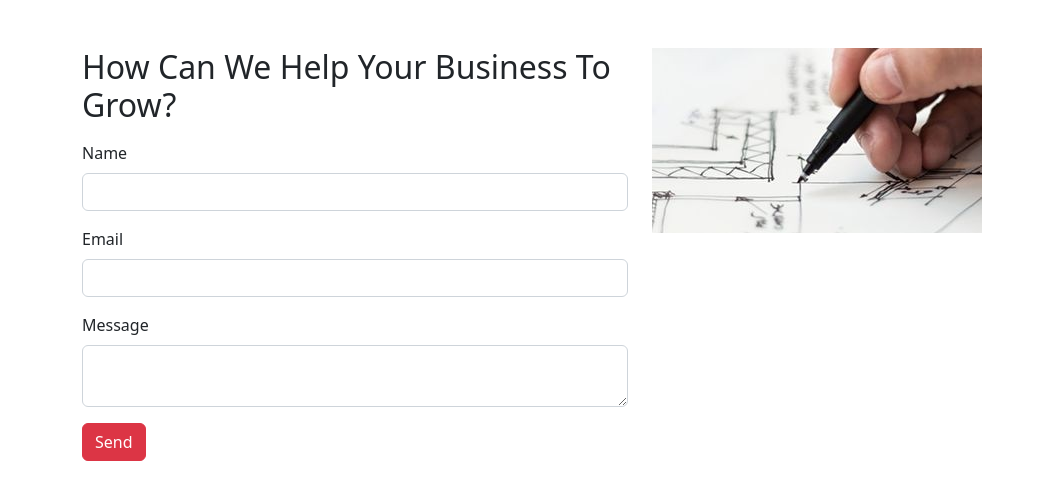
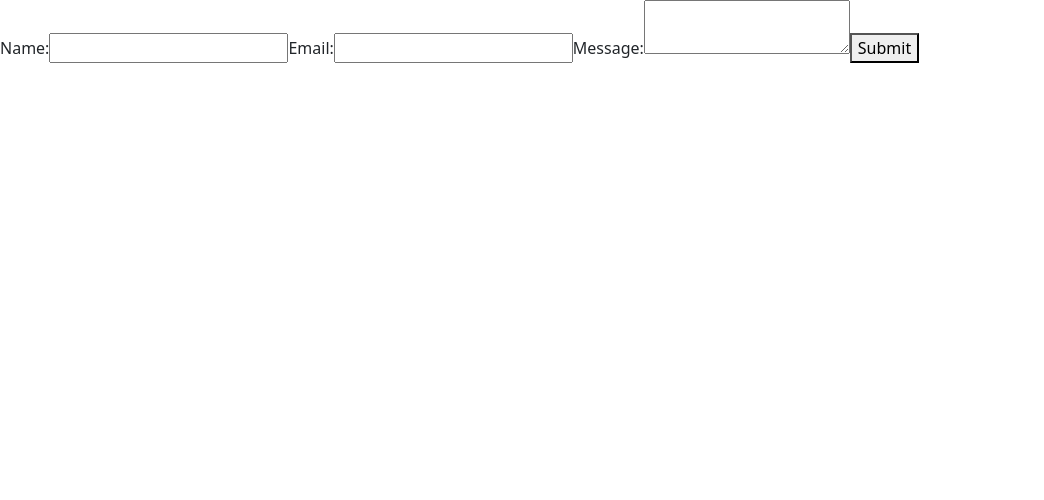
Before and after one commit to Kushalgiri/next-js-demo, a Next.js app: page /contact in a window 1280 px wide. Shown: the top 500 px of the page, without its empty margins (0-1044 px from the left). Built offline with nearby package versions, Linux system fonts and the light colour scheme.

Commit message:
contact and recaptcha

```diff
--- a/package.json
+++ b/package.json
@@ -20,8 +20,10 @@
     "eslint-config-next": "13.1.6",
     "framer-motion": "^9.1.6",
     "next": "13.1.6",
+    "nodemailer": "^6.9.1",
     "react": "18.2.0",
     "react-bootstrap": "^2.7.2",
-    "react-dom": "18.2.0"
+    "react-dom": "18.2.0",
+    "react-google-recaptcha": "^2.1.0"
   }
 }
--- /dev/null
+++ b/src/pages/api/sendEmail.js
@@ -0,0 +1,40 @@
+import nodemailer from "nodemailer";
+
+export default async function handler(req, res) {
+  if (req.method !== "POST") {
+    return res.status(405).json({ message: "Method not allowed" });
+  }
+
+  // Get form data from request body
+  const { name, email, message } = req.body;
+
+  // Create transporter object using SMTP transport
+  const transporter = nodemailer.createTransport({
+    host: "smtp.gmail.com",
+    port: 587,
+    secure: false,
+    auth: {
+      user: "kush.giri.457@gmail.com",
+      pass: "PredatorHelios_@457",
+    },
+  });
+
+  // Configure email options
+  const mailOptions = {
+    from: "kushalgiri381@gmail.com",
+    to: "kush.giri.457@gmail.com",
+    subject: `test email`,
+    html: `test mail maila`,
+  };
+
+  try {
+    // Send email
+    await transporter.sendMail(mailOptions);
+
+    // Return success response
+    res.status(200).json({ message: "Email sent" });
+  } catch (error) {
+    // Return error response
+    res.status(500).json({ message: "Error sending email", error });
+  }
+}
--- a/src/pages/contact.jsx
+++ b/src/pages/contact.jsx
@@ -1,59 +1,212 @@
-import React, {useState} from "react";
-import Image from "next/image";
-import image from "@/assets/images/project-1.jpg";
+// import React, {useState} from "react";
+// import Image from "next/image";
+// import image from "@/assets/images/project-1.jpg";
+// import ReCAPTCHA from "react-google-recaptcha";
 
-const contact = () => {
-  const [formStatus, setFormStatus] = useState("Send");
-  const onSubmit = (e) => {
-    e.preventDefault();
-    setFormStatus("Submitting...");
-    const { name, email, message } = e.target.elements;
-    let conFom = {
-      name: name.value,
-      email: email.value,
-      message: message.value,
+// const contact = () => {
+//   const [formStatus, setFormStatus] = useState("Send");
+// const [formData, setFormData] = useState({});
+// const [captchaToken, setCaptchaToken] = useState(null);
+
+//   const onSubmit = (e) => {
+//     e.preventDefault();
+
+//      if (!captchaToken) {
+//        console.log("Please verify you are human");
+//        return;
+//      }
+
+//     setFormStatus("Submitting...");
+//     const { name, email, message } = e.target.elements;
+//     let conFom = {
+//       name: name.value,
+//       email: email.value,
+//       message: message.value,
+//     };
+//     console.log(conFom);
+//   };
+
+//   const handleCaptchaChange = (token) => {
+//     setCaptchaToken(token);
+//   };
+
+//   return (
+//     <div className="container mt-5">
+//       <div className="row">
+//         <div className="col-md-6">
+//           <h2 className="mb-3">How Can We Help Your Business To Grow?</h2>
+//           <form onSubmit={onSubmit}>
+//             <div className="mb-3">
+//               <label className="form-label" htmlFor="name">
+//                 Name
+//               </label>
+//               <input className="form-control" type="text" id="name" required />
+//             </div>
+//             <div className="mb-3">
+//               <label className="form-label" htmlFor="email">
+//                 Email
+//               </label>
+//               <input
+//                 className="form-control"
+//                 type="email"
+//                 id="email"
+//                 required
+//               />
+//             </div>
+//             <div className="mb-3">
+//               <label className="form-label" htmlFor="message">
+//                 Message
+//               </label>
+//               <textarea className="form-control" id="message" required />
+//             </div>
+//             <ReCAPTCHA
+//               sitekey="6LcXbNwkAAAAAFtbS1S4YB4yRA81WjH0XKcvX4gq"
+//               onChange={handleCaptchaChange}
+//             />
+//             <button className="btn btn-danger" type="submit">
+//               {formStatus}
+//             </button>
+//           </form>
+//         </div>
+//         <div className="col-md-6">
+//           <Image src={image} alt="image" />
+//         </div>
+//       </div>
+//     </div>
+//   );
+// };
+// export default contact;
+
+
+
+
+
+
+// ========================================
+
+// With ReCAPTCHA
+
+
+// import { useState } from "react";
+// import ReCAPTCHA from "react-google-recaptcha";
+
+// const contact = () => {
+//   const [formData, setFormData] = useState({});
+//   const [captchaToken, setCaptchaToken] = useState(null);
+
+//   const handleSubmit = async (e) => {
+//     e.preventDefault();
+//     if (!captchaToken) {
+//       console.log("Please verify you are human");
+//       return;
+//     }
+    // submit form with captcha token
+  // };
+
+//   const handleCaptchaChange = (token) => {
+//     setCaptchaToken(token);
+//   };
+
+//   return (
+//     <form onSubmit={handleSubmit}>
+//       <label>
+//         Name:
+//         <input
+//           type="text"
+//           name="name"
+//           onChange={(e) => setFormData({ ...formData, name: e.target.value })}
+//         />
+//       </label>
+//       <label>
+//         Email:
+//         <input
+//           type="email"
+//           name="email"
+//           onChange={(e) => setFormData({ ...formData, email: e.target.value })}
+//         />
+//       </label>
+//       <ReCAPTCHA
+//         sitekey="6LfrdNwkAAAAAFhsGNTt0CIDEQhum0tQTxHLlfj9"
+//         onChange={handleCaptchaChange}
+//       />
+//       <button type="submit">Submit</button>
+//     </form>
+//   );
+// };
+
+// export default contact;
+
+
+
+// =================================== Email send ===============
+import { useState } from "react";
+
+export default function contact() {
+  const [name, setName] = useState("");
+  const [email, setEmail] = useState("");
+  const [message, setMessage] = useState("");
+  const [isSubmitting, setIsSubmitting] = useState(false);
+  const [submitMessage, setSubmitMessage] = useState("");
+
+  const handleSubmit = async (event) => {
+    event.preventDefault();
+    setIsSubmitting(true);
+
+    try {
+      // Send form data to API endpoint
+      const response = await fetch("/api/sendEmail", {
+        method: "POST",
+        headers: {
+          "Content-Type": "application/json",
+        },
+        body: JSON.stringify({ name, email, message }),
+      });
+
+      const data = await response.json();
+
+      // Update submit message
+      setSubmitMessage(data.message);
+    } catch (error) {
+      // Log error message
+      console.error(error);
+      setSubmitMessage("Error submitting form. Please try again later.");
+    }
+
+    setIsSubmitting(false);
   };
-    console.log(conFom);
-  };
+
   return (
-    <div className="container mt-5">
-      <div className="row">
-        <div className="col-md-6">
-          <h2 className="mb-3">How Can We Help Your Business To Grow?</h2>
-          <form onSubmit={onSubmit}>
-            <div className="mb-3">
-              <label className="form-label" htmlFor="name">
-                Name
-              </label>
-              <input className="form-control" type="text" id="name" required />
-            </div>
-            <div className="mb-3">
-              <label className="form-label" htmlFor="email">
-                Email
-              </label>
+    <form onSubmit={handleSubmit}>
+      <label>
+        Name:
         <input
-                className="form-control"
-                type="email"
-                id="email"
+          type="text"
+          value={name}
+          onChange={(event) => setName(event.target.value)}
           required
         />
-            </div>
-            <div className="mb-3">
-              <label className="form-label" htmlFor="message">
-                Message
       </label>
-              <textarea className="form-control" id="message" required />
-            </div>
-            <button className="btn btn-danger" type="submit">
-              {formStatus}
+      <label>
+        Email:
+        <input
+          type="email"
+          value={email}
+          onChange={(event) => setEmail(event.target.value)}
+          required
+        />
+      </label>
+      <label>
+        Message:
+        <textarea
+          value={message}
+          onChange={(event) => setMessage(event.target.value)}
+          required
+        />
+      </label>
+      <button type="submit" disabled={isSubmitting}>
+        {isSubmitting ? "Submitting..." : "Submit"}
       </button>
+      {submitMessage && <p>{submitMessage}</p>}
     </form>
-        </div>
-        <div className="col-md-6">
-            <Image src={image} alt="image"/>
-        </div>
-      </div>
-    </div>
   );
-};
-export default contact;
+}
```
Also changed, not shown: 1 other file (tests, documents, lock files or other folders). Lines whose indentation alone changed are shown as unchanged.
